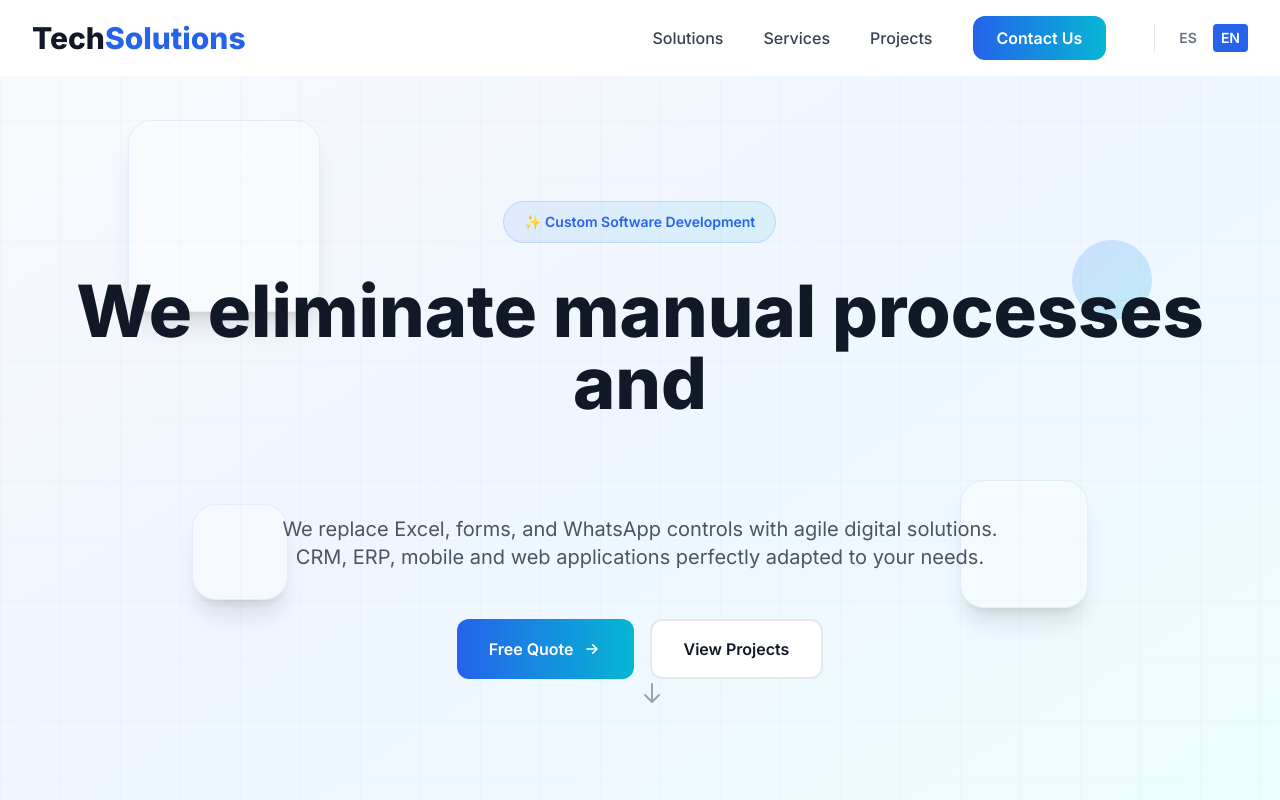
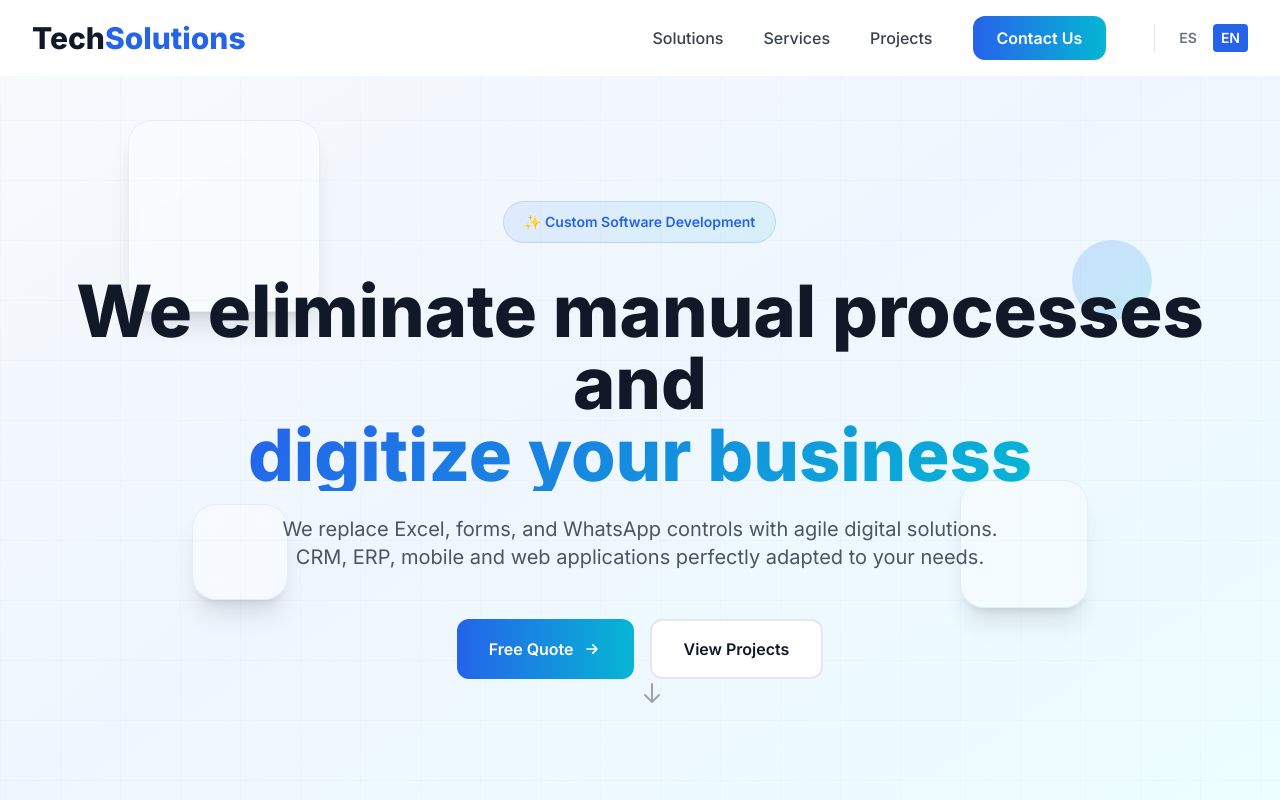
Before and after one commit to tohka53/techsolutios, an Angular app: page / in a window 1280 px wide. Shown: the top 800 px of the page. Built offline with nearby package versions, Linux system fonts and the light colour scheme.

Commit message:
cambio color

```diff
--- a/src/app/app.component.css
+++ b/src/app/app.component.css
@@ -269,10 +269,12 @@ html {
 
 /* ===== GRADIENT TEXT ===== */
 .gradient-text {
-  background: linear-gradient(135deg, var(--blue-600), var(--cyan-500));
+  background: linear-gradient(135deg, #2563eb 0%, #06b6d4 100%);
   -webkit-background-clip: text;
   -webkit-text-fill-color: transparent;
   background-clip: text;
+  color: transparent; /* Fallback */
+  display: inline-block; /* CRÍTICO: sin esto no funciona */
 }
 
 /* ===== NAVIGATION ===== */
```
